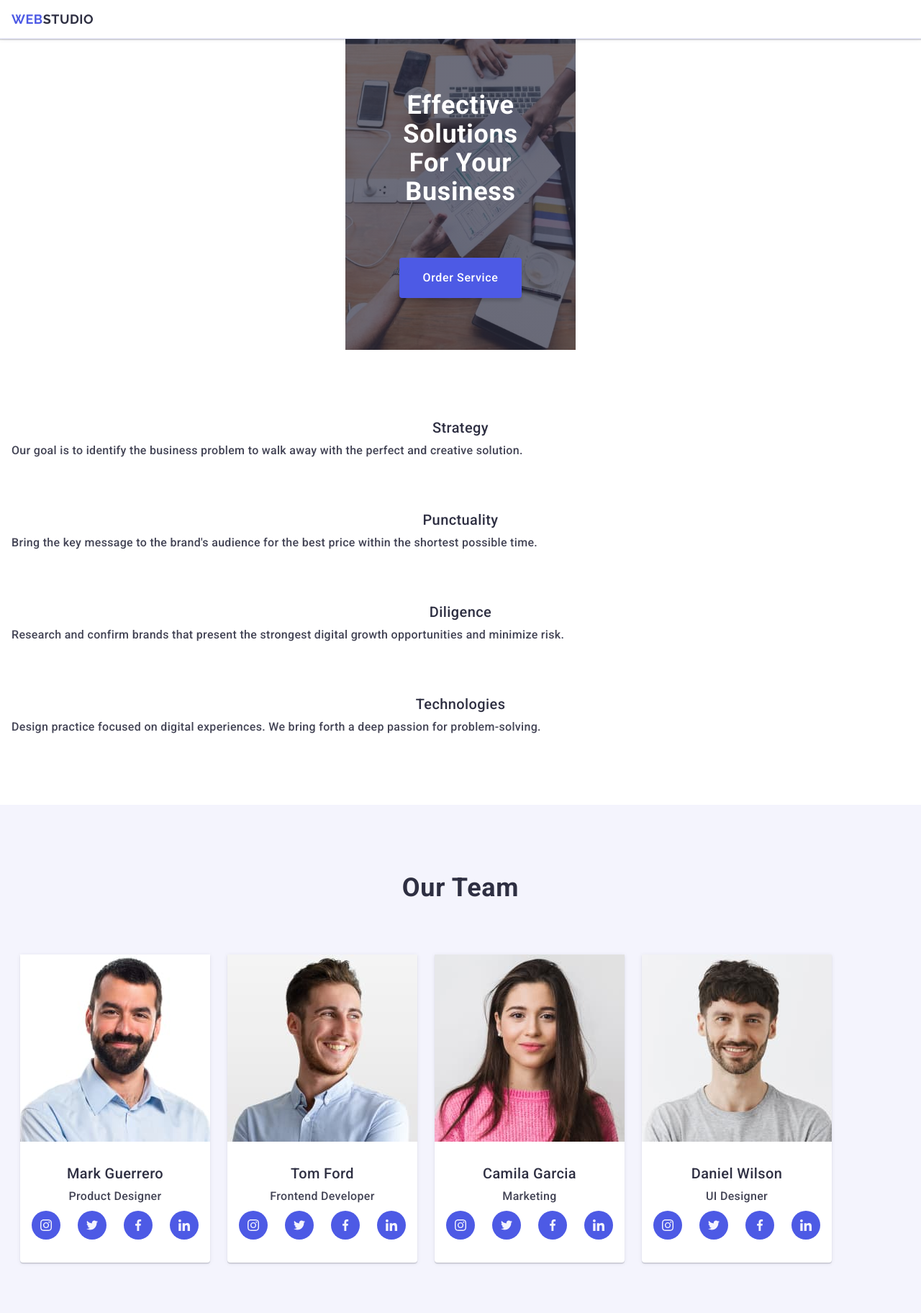
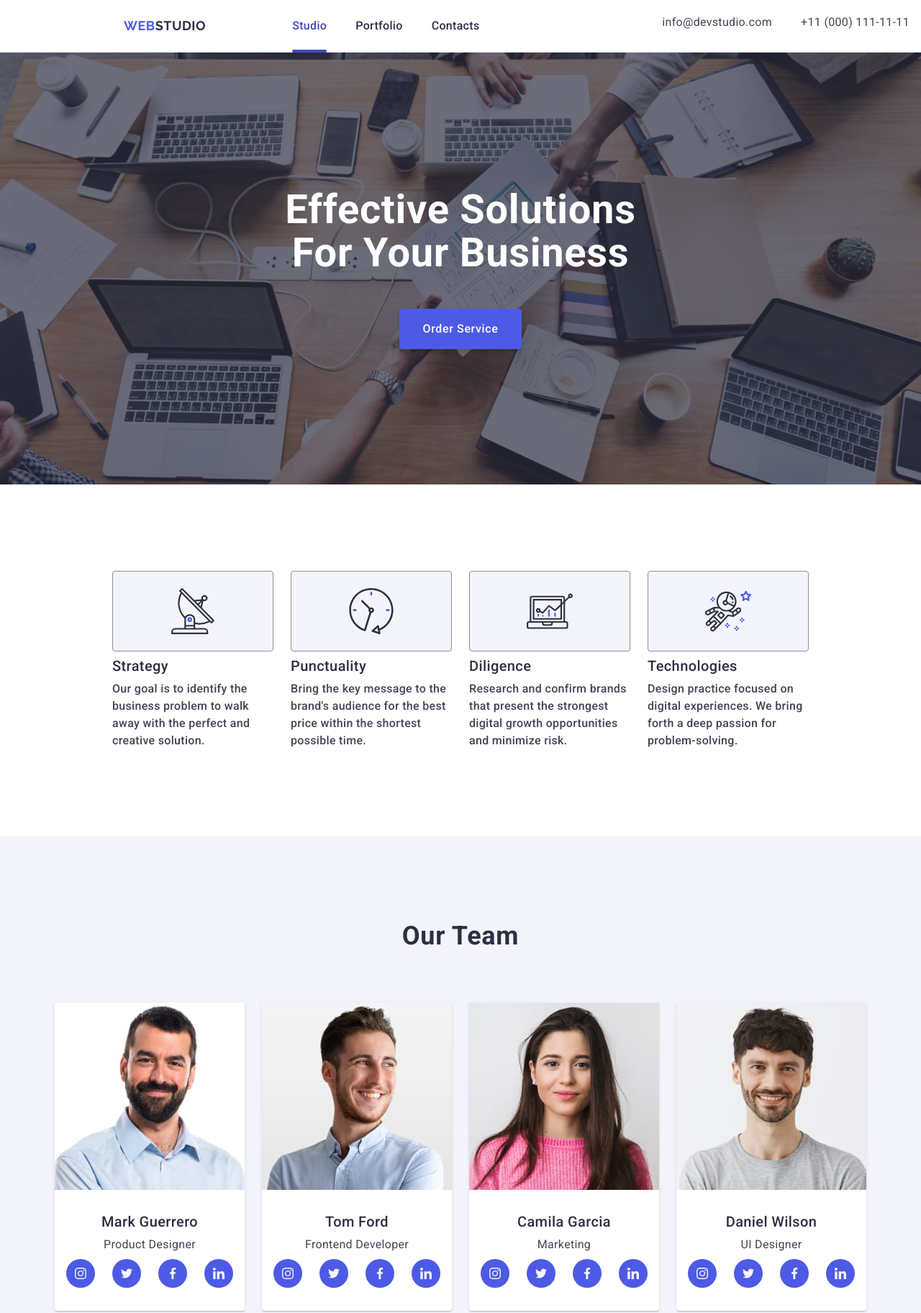
Before and after one commit to za3DopoGo/goit-markup-hw-06, a plain HTML site: page index.html in a window 1280 px wide. Shown: the top 1824 px of the page at 72% size. Drawn offline with nearby package versions, Linux system fonts and the light colour scheme.

Commit message:
tablet ver

```diff
--- a/css/styles.css
+++ b/css/styles.css
@@ -50,7 +50,6 @@ a {
     text-transform: uppercase;
     color: #4d5ae5;
     display: inline-block;
-    margin-right: 76px;
 
 }
 .logo-studio {
@@ -225,7 +224,8 @@ address {
     padding: 96px 16px;
 }
 .features {
-    display: flex-wrap;
+    display: flex;
+    flex-direction: column;
     gap: 72px 0;
 }
 .visually-hidden {
@@ -243,10 +243,9 @@ address {
 }
 .feature {
     width: 100%;
+
 }
-.feature:not(:last-child){
-    margin-bottom: 72px;
-}
+
 .ben-box {
     display: none;
     align-items: center;
@@ -277,6 +276,9 @@ address {
     line-height: 24px;
     letter-spacing: 0.32px;
 }
+.specialty {
+    font-weight: 400;
+}
 .team-section {
     background-color: #f4f4fd;
     text-align: center;
@@ -288,9 +290,7 @@ address {
 .team-section>.container {
     padding: 96px 28px;
 }
-.portfolio-sec>.container {
-    padding: 96px 16px;
-}
+
 .title-sec {
     font-size: 36px;
     line-height: 1.11;
@@ -306,6 +306,7 @@ address {
     flex-wrap: wrap;
     gap: 24px;
     text-align: center;
+    justify-content: center;
 }
 .name-and-spec {
     padding: 32px 0;
@@ -362,8 +363,7 @@ address {
     text-align: left;
 }
 .portfolio-element{
-    width: 100%;
-    margin: auto;
+    max-width: 288px;
     transition: box-shadow 250ms cubic-bezier(0.4, 0, 0.2, 1);
 }
 .portfolio-element:hover {
@@ -400,7 +400,7 @@ address {
     display: flex;
     flex-direction: column;
 }
-.footer > .container > .logo-container {
+.logo-container {
    text-align: center;
 }
 .footer-logo {
@@ -517,15 +517,15 @@ address {
     pointer-events: auto;
 }
 .modal {
-    width: 100%;
-    min-height: 584px;
+    width: 288px;
+    min-height: 623px;
     border-radius: 4px;
     background-color: #FCFCFC;
     position: absolute;
     top: 50%;
     left: 50%;
     transform: translate(-50%, -50%);
-    padding: 72px 24px 24px 24px;
+    padding: 72px 17px 24px 16px;
     box-shadow:0px 1px 1px rgba(0, 0, 0, 0.14), 0px 1px 3px rgba(0, 0, 0, 0.12), 0px 2px 1px rgba(0, 0, 0, 0.2);
     transition: transform 250ms cubic-bezier(0.4, 0, 0.2, 1);
 }
@@ -668,7 +668,7 @@ address {
 }
 
 .check {
-    width: 16px;
+    width: 19px;
   height: 16px;
   border: 1px solid rgba(46, 47, 66, 0.4);
   border-radius: 2px;
@@ -694,6 +694,127 @@ address {
         display: none;
     }
     .menu, .contacts {
+        display: flex;
+    }
+    .top-line > .container {
+        padding: 0 16px;
+    }
+    .nav-menu {
+        font-size: 16px;
+        padding: 24px 0;
+    }
+    .contacts {
+        flex-direction: column;
+        font-size: 12px;
+        gap: 12px;
+        margin: 16px 0;
+    }
+    .contact{
+        line-height: 14px;
+    }
+    .logo{
+        margin-right: 120px;
+    }
+    .hero-image {
+        max-width: 100%;
+        padding: 112px 136px;
+    }
+    .slogan {
+        max-width: 496px;
+        font-size: 56px;
+        line-height: 60px;
+    }
+    .hero-cont > .button {
+        margin: 36px auto 0;
+    }
+    .features {
+        display: flex;
+        flex-direction: row;
+        flex-wrap: wrap;
+        gap: 72px 24px;
+    }
+    .feature {
+        width: 356px;
+        margin: 0;
+    }
+    .benefit {
+        text-align: left;
+    }
+    .portfolio-element {
+        max-width: 356px;
+    }
+    .footer {
+        padding: 96px 108px;
+    }
+    .logo-container {
+        text-align: left;
+     }
+     .footer > .container {
+        flex-direction: row;
+        flex-wrap: wrap;
+        gap: 24px;
 
+     }
+     .footer-social-media {
+        margin-top: 0;
+        text-align: left;
+     }
+     .subscribe-section {
+        display: flex;
+        gap: 24px;
+     }
+     .subscribe-text {
+        text-align: left;
+     }
+     .footer-mail {
+        margin: 0;
+        width: 264px;
+     }
+     .footer-button {
+        margin: 0;
+     }
+     .modal {
+        width: 408px;
+        min-height: 584px;
+     }
+     .check {
+        width: 16px;
+     }
+}
+@media (min-width: 1158px) {
+    .logo {
+        margin-left: 156px;
     }
+    .address {
+        padding-top: 24px;
+        padding-bottom: 24px;
+    }
+    .contacts {
+        flex-direction: row;
+        gap: 40px;
+        margin: 0;
+    }
+    .contact {
+        font-size: 16px;
+    }
+    .hero-image {
+        padding: 188px 0;
+        height: auto;
+    }
+    .hero-cont > .button {
+        margin: 48px auto 0;
+    }
+    .section-one {
+        padding: 120px 156px;
+    }
+    .ben-box {
+        display: flex;
+    }
+    .feature {
+        width: calc((100% - 72px)/4);
+    }
+    .team-section>.container {
+        padding: 120px 0;
+    }
+
 }
```
